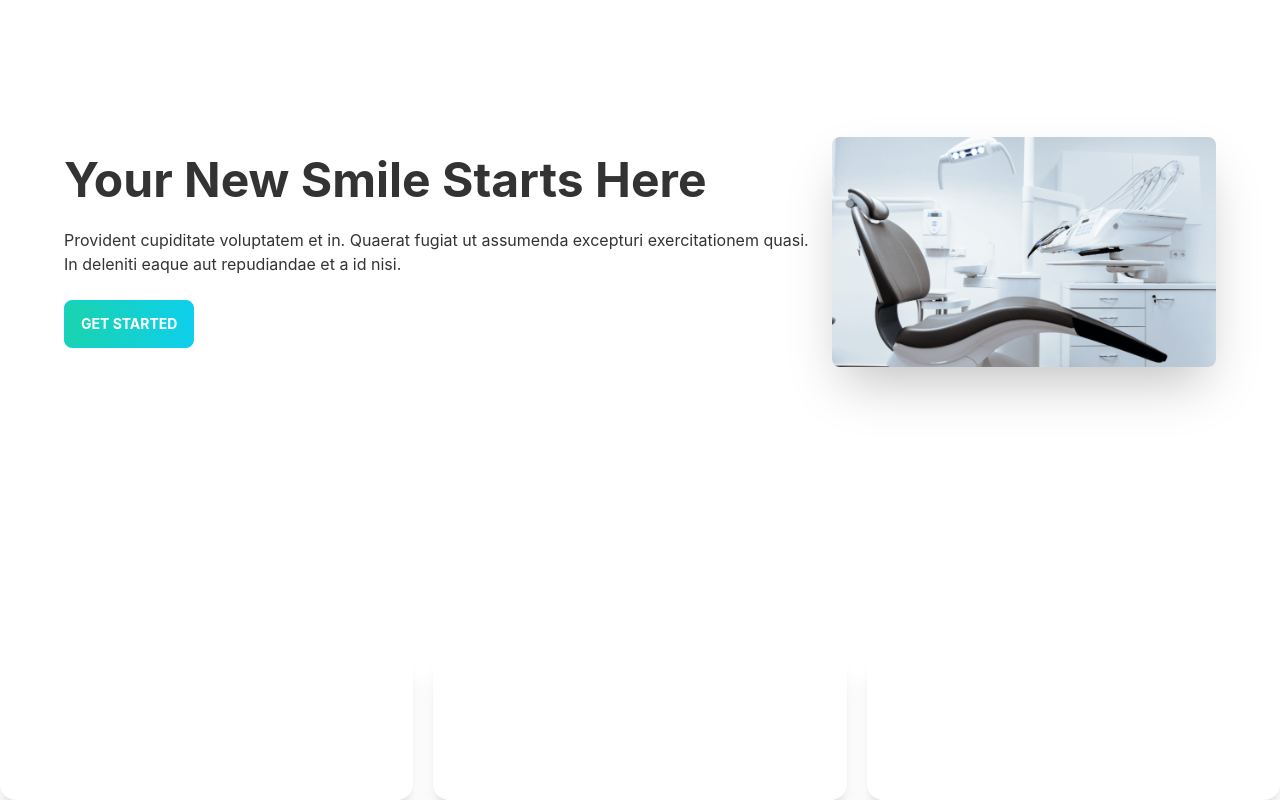
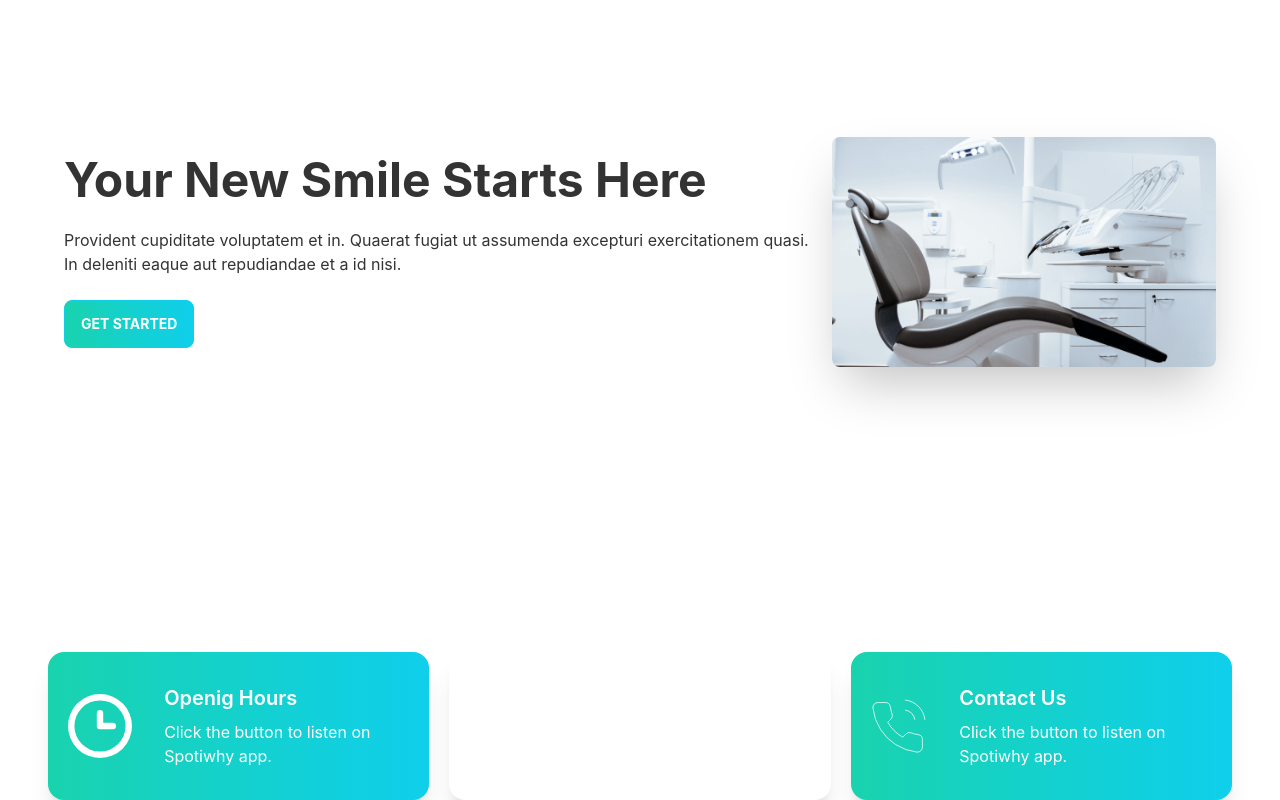
Before and after one commit to asrafaliii/doctors-portal, a React (Create React App) app: page / in a window 1280 px wide. Shown: the part 212-1012 px from the top of the page. Built offline with nearby package versions, Linux system fonts and the light colour scheme.

Commit message:
info card dynamic with dynamic css class

```diff
--- a/src/Pages/Home/Info.js
+++ b/src/Pages/Home/Info.js
@@ -6,10 +6,10 @@ import phone from '../../assets/icons/phone.svg';
 
 const Info = () => {
     return (
-        <div className='grid grid-cols-1 lg:grid-cols-3 gap-5'>
-            <InfoCard img={clock} />
-            <InfoCard img={marker} />
-            <InfoCard img={phone} />
+        <div className='grid grid-cols-1 lg:grid-cols-3 gap-5 px-12'>
+            <InfoCard cardTitle="Openig Hours" bgColor="bg-gradient-to-r from-secondary to-primary" img={clock} />
+            <InfoCard cardTitle="Our Location" bgColor="bg-accent" img={marker} />
+            <InfoCard cardTitle="Contact Us" bgColor="bg-gradient-to-r from-secondary to-primary" img={phone} />
         </div>
     );
 };
--- a/src/Pages/Home/InfoCard.js
+++ b/src/Pages/Home/InfoCard.js
@@ -1,13 +1,13 @@
 import React from 'react';
 
-const InfoCard = ({ img }) => {
+const InfoCard = ({ img, cardTitle, bgColor }) => {
     return (
-        <div class="card lg:card-side bg-base-100 shadow-xl bg-accent">
+        <div class={`card lg:card-side bg-base-100 shadow-xl ${bgColor}`}>
             <figure className='pl-5'>
                 <img src={img} alt="Album" />
             </figure>
             <div class="card-body text-white">
-                <h2 class="card-title">New album is released!</h2>
+                <h2 class="card-title">{cardTitle}</h2>
                 <p>Click the button to listen on Spotiwhy app.</p>
             </div>
         </div>
```
